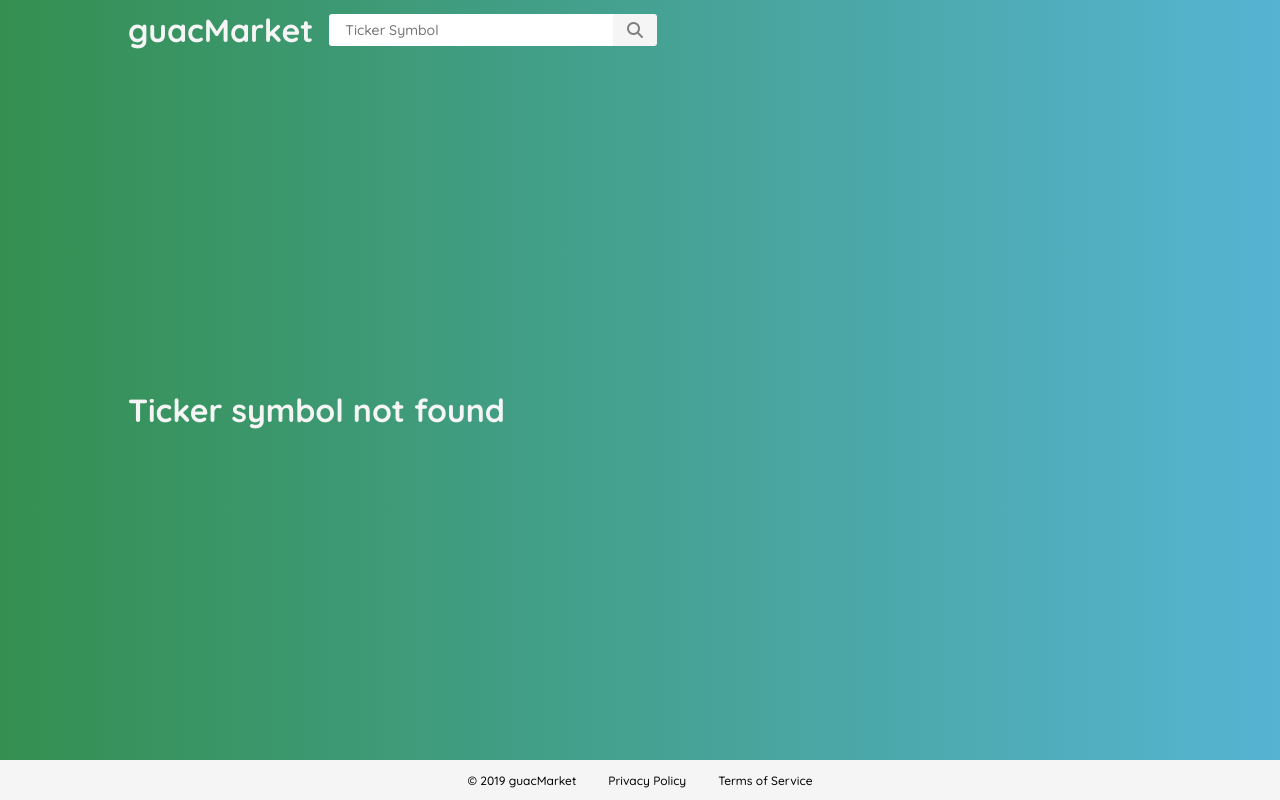
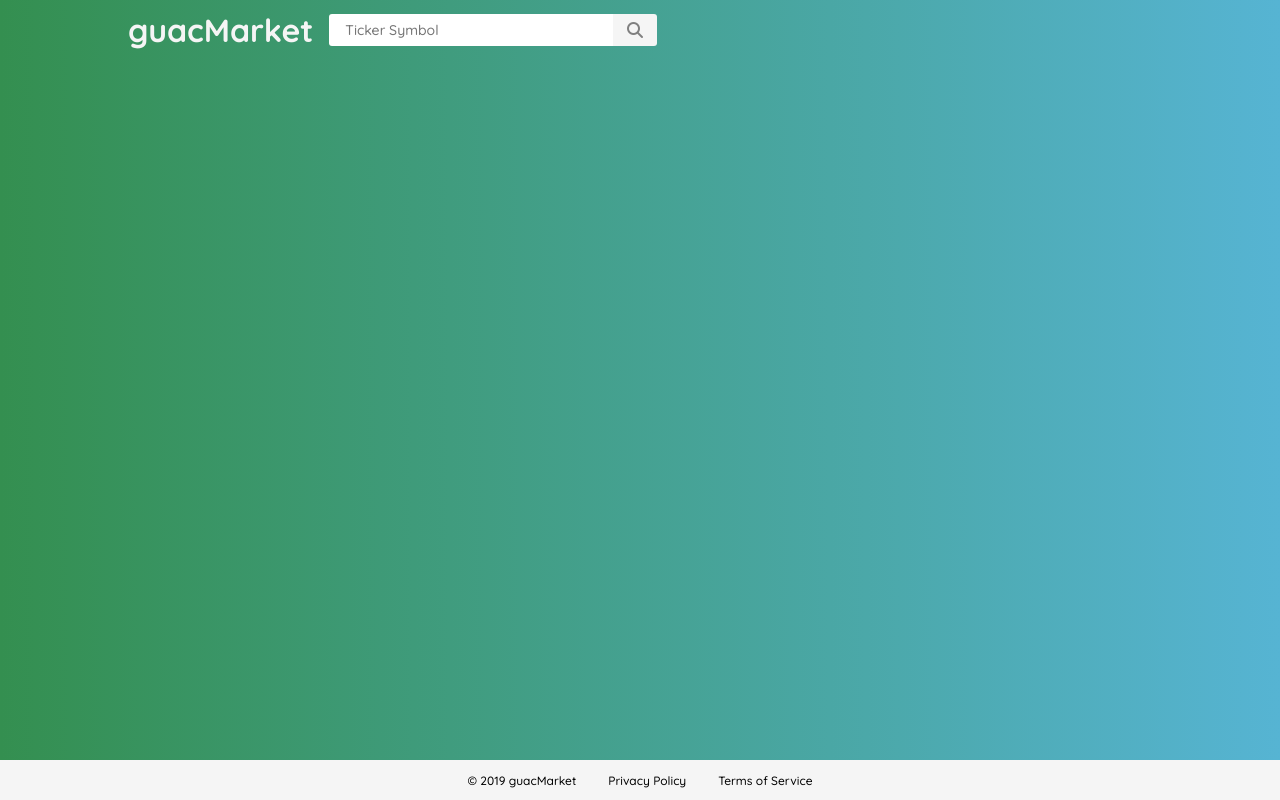
Before and after one commit to miguelqnicolas/guacDev, a React (Create React App) app: page /search in a window 1280 px wide. Before the commit this address had no page. Built offline with nearby package versions, Linux system fonts and the light colour scheme.

Commit message:
minor change

```diff
--- a/src/components/Search.js
+++ b/src/components/Search.js
@@ -88,7 +88,7 @@ const Search = props => {
                     <p>Volume: {props.data['Time Series (Daily)'][yesterday]['5. volume']}</p>
                 </div>
             }
-            {!props.data &&
+            {props.data === undefined &&
                 <div className='stock'>
                     <h2>Ticker symbol not found</h2>
                 </div>
```
